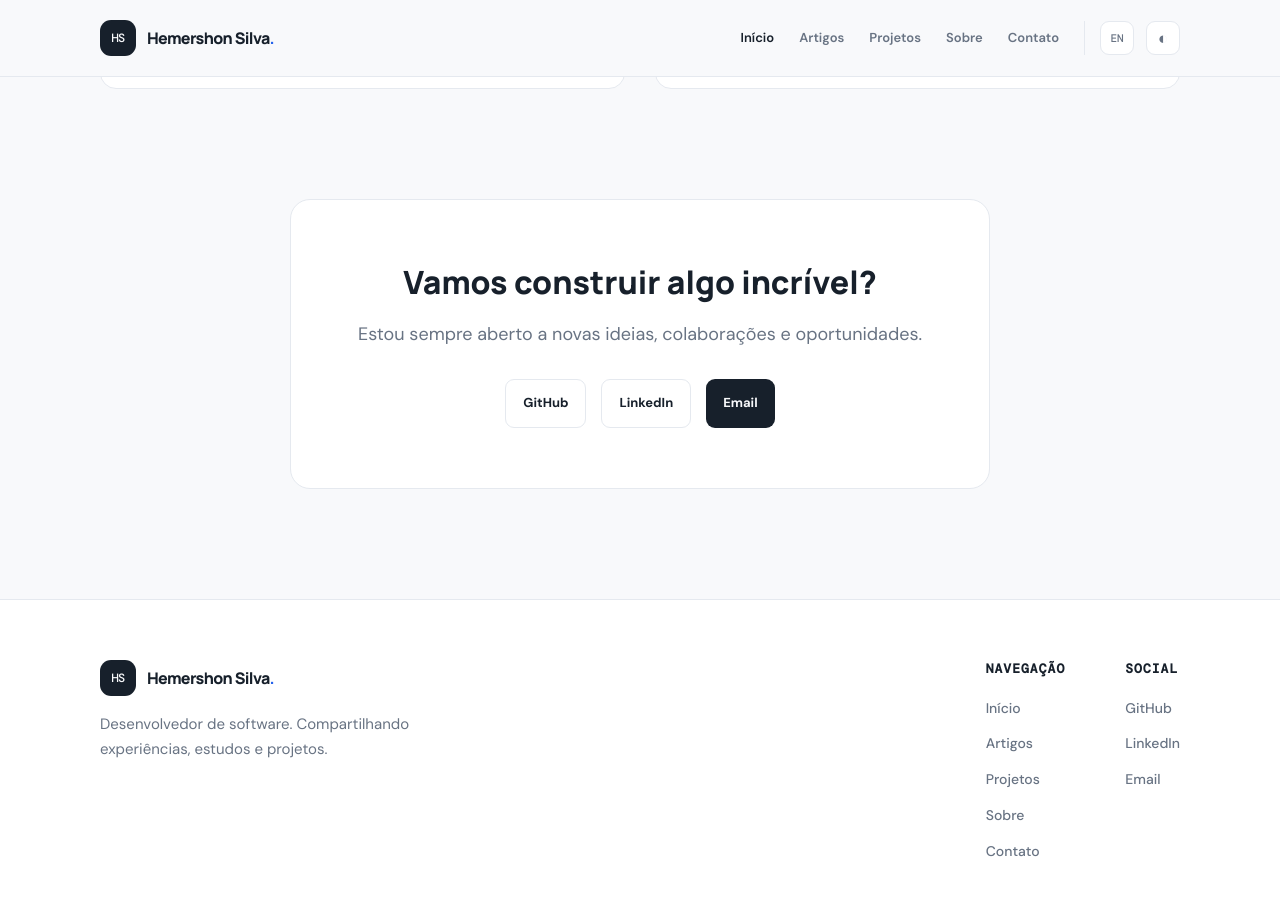
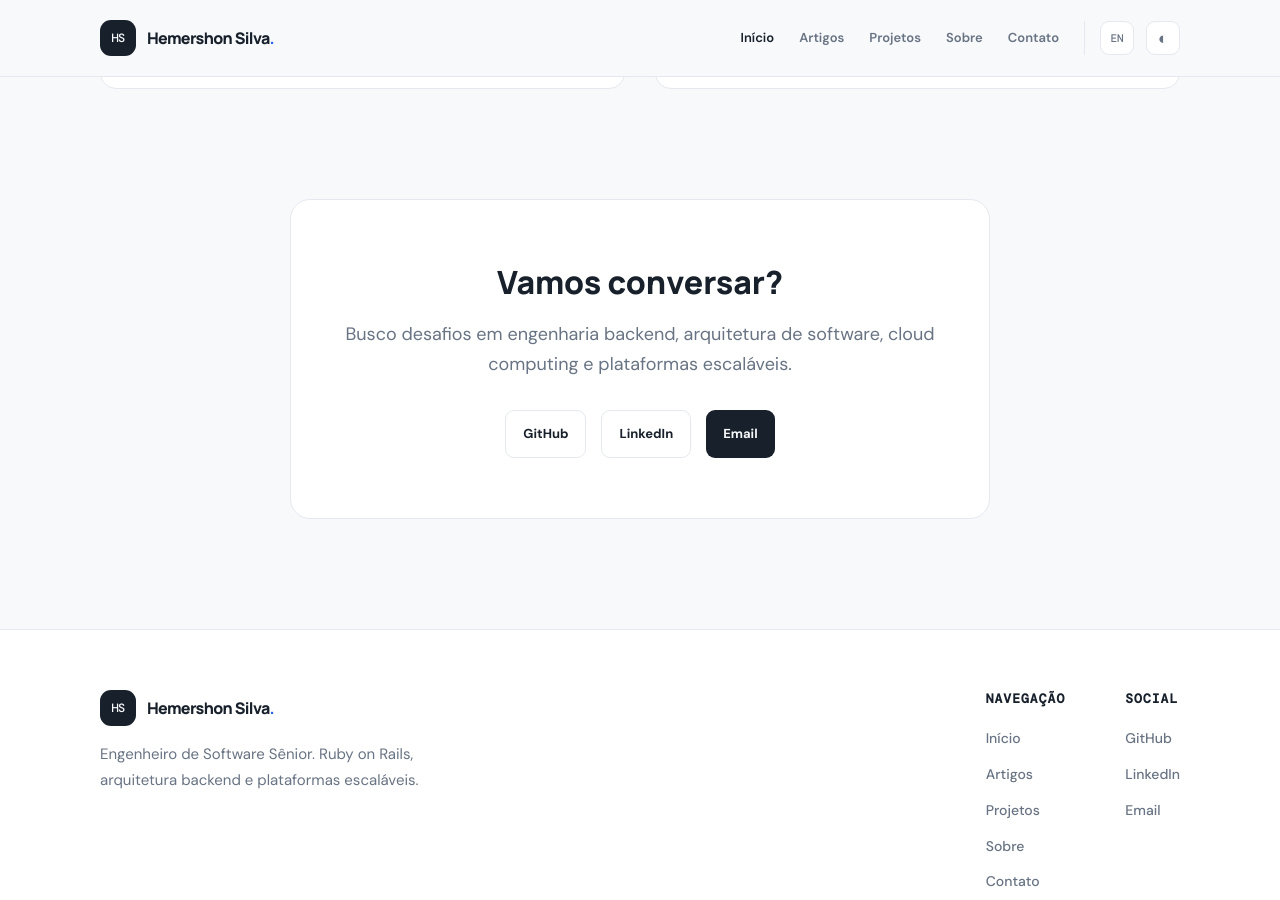
Before and after one commit to hemershon/hemershon.github.io, a Jekyll site: the page built from index.html, in a window 1280 px wide and 900 px high, scrolled down 2397 px. Built offline with Jekyll 4.4.1, drawn with Linux system fonts in a browser that asks for light colours; some of the changed text lies outside the part shown.

Commit message:
Atualiza textos da home, rodapé e descrição do site
- Home: novo título, descrição e chamada de contato (pt/en)
- Links de contato da home e do rodapé passam a vir de _data/about.yml
- _config.yml: descrição do site e bio do autor atualizadas

Co-Authored-By: Claude Opus 5.5 <noreply@anthropic.com>

```diff
--- a/_config.yml
+++ b/_config.yml
@@ -1,5 +1,5 @@
 title: "Hemershon Silva"
-description: "Desenvolvimento de software, tecnologia, Linux e experiências."
+description: "Engenheiro de Software Sênior: Ruby on Rails, arquitetura backend, cloud e plataformas SaaS escaláveis."
 url: "https://hemershon.github.io"
 baseurl: ""
 
@@ -13,8 +13,8 @@ author:
   name: "Hemershon Silva"
   email: ""
   bio:
-    pt: "Desenvolvedor de software. Compartilhando experiências, estudos e projetos."
-    en: "Software developer. Sharing experiences, learning, and projects."
+    pt: "Engenheiro de Software Sênior com mais de 14 anos de experiência, especializado em Ruby on Rails e arquitetura backend."
+    en: "Senior Software Engineer with 14+ years of experience, specialized in Ruby on Rails and backend architecture."
 
 languages:
   - code: pt
--- a/_includes/footer.html
+++ b/_includes/footer.html
@@ -6,7 +6,7 @@
           <span class="brand-mark">HS</span>
           <span class="brand-name">Hemershon Silva<span class="brand-dot">.</span></span>
         </a>
-        <p class="footer-description">{% if page.lang == "en" %}Software developer. Sharing experiences, learning, and projects.{% else %}Desenvolvedor de software. Compartilhando experiências, estudos e projetos.{% endif %}</p>
+        <p class="footer-description">{% if page.lang == "en" %}Senior Software Engineer. Ruby on Rails, backend architecture, and scalable platforms.{% else %}Engenheiro de Software Sênior. Ruby on Rails, arquitetura backend e plataformas escaláveis.{% endif %}</p>
       </div>
       <div class="footer-links-section">
         <div class="footer-nav">
@@ -20,9 +20,11 @@
         <div class="footer-social">
           <h4 class="footer-heading">Social</h4>
           <nav aria-label="Social media">
-            <a href="https://github.com/hemershon" target="_blank" rel="noopener noreferrer">GitHub</a>
-            <a href="https://linkedin.com/in/hemershon" target="_blank" rel="noopener noreferrer">LinkedIn</a>
-            <a href="mailto:contato@hemershon.com">Email</a>
+            {% assign footer_lang = page.lang | default: "pt" %}
+            {% for link in site.data.about[footer_lang].social_links %}
+              {% assign is_mail = link.url | slice: 0, 7 %}
+              <a href="{{ link.url }}"{% if is_mail != "mailto:" %} target="_blank" rel="noopener noreferrer"{% endif %}>{{ link.name }}</a>
+            {% endfor %}
           </nav>
         </div>
       </div>
--- a/_layouts/home.html
+++ b/_layouts/home.html
@@ -4,33 +4,33 @@ layout: default
 {% assign lang = page.lang | default: "pt" %}
 {% if lang == "en" %}
   {% assign intro_title = "Hello, I'm Hemershon Silva." %}
-  {% assign intro_text = "Software developer passionate about technology, good ideas, and simple solutions for complex problems." %}
+  {% assign intro_text = "14+ years building web solutions, specialized in Ruby on Rails, backend architecture, and scalable SaaS platforms." %}
   {% assign btn_projects = "View my projects" %}
   {% assign btn_blog = "Read the blog" %}
   {% assign spec_title = "Specialties" %}
   {% assign latest_title = "Recent articles" %}
   {% assign proj_title = "Featured projects" %}
   {% assign all_label = "View all" %}
-  {% assign contact_title = "Shall we build something amazing?" %}
-  {% assign contact_text = "I'm always open to new ideas, collaborations, and opportunities." %}
+  {% assign contact_title = "Let's talk" %}
+  {% assign contact_text = "I'm looking for challenges in backend engineering, software architecture, cloud computing, and scalable platforms." %}
   {% assign empty_text = "Content coming soon." %}
 {% else %}
   {% assign intro_title = "Olá, eu sou Hemershon Silva." %}
-  {% assign intro_text = "Desenvolvedor de software, apaixonado por tecnologia, boas ideias e soluções simples para problemas complexos." %}
+  {% assign intro_text = "Mais de 14 anos construindo soluções web, com especialização em Ruby on Rails, arquitetura backend e plataformas SaaS escaláveis." %}
   {% assign btn_projects = "Ver meus projetos" %}
   {% assign btn_blog = "Leia o blog" %}
   {% assign spec_title = "Especialidades" %}
   {% assign latest_title = "Artigos recentes" %}
   {% assign proj_title = "Projetos em destaque" %}
   {% assign all_label = "Ver todos" %}
-  {% assign contact_title = "Vamos construir algo incrível?" %}
-  {% assign contact_text = "Estou sempre aberto a novas ideias, colaborações e oportunidades." %}
+  {% assign contact_title = "Vamos conversar?" %}
+  {% assign contact_text = "Busco desafios em engenharia backend, arquitetura de software, cloud computing e plataformas escaláveis." %}
   {% assign empty_text = "Em breve, novos conteúdos por aqui." %}
 {% endif %}
 
 <section class="hero hero--home">
   <div class="hero__content">
-    <p class="eyebrow">{% if lang == "en" %}SOFTWARE DEVELOPER{% else %}DESENVOLVEDOR DE SOFTWARE{% endif %}</p>
+    <p class="eyebrow">{% if lang == "en" %}SENIOR SOFTWARE ENGINEER{% else %}ENGENHEIRO DE SOFTWARE SÊNIOR{% endif %}</p>
     <h1>{{ intro_title }}</h1>
     <p class="hero__description">{{ intro_text }}</p>
     <div class="hero__actions">
@@ -99,9 +99,10 @@ layout: default
     <h2>{{ contact_title }}</h2>
     <p>{{ contact_text }}</p>
     <div class="contact-links">
-      <a href="https://github.com/hemershon" target="_blank" rel="noopener noreferrer" class="button button--secondary">GitHub</a>
-      <a href="https://linkedin.com/in/hemershon" target="_blank" rel="noopener noreferrer" class="button button--secondary">LinkedIn</a>
-      <a href="mailto:contato@hemershon.com" class="button button--primary">Email</a>
+      {% for link in site.data.about[lang].social_links %}
+        {% assign is_mail = link.url | slice: 0, 7 %}
+        <a href="{{ link.url }}"{% if is_mail != "mailto:" %} target="_blank" rel="noopener noreferrer"{% endif %} class="button {% if forloop.last %}button--primary{% else %}button--secondary{% endif %}">{{ link.name }}</a>
+      {% endfor %}
     </div>
   </div>
 </section>
```
